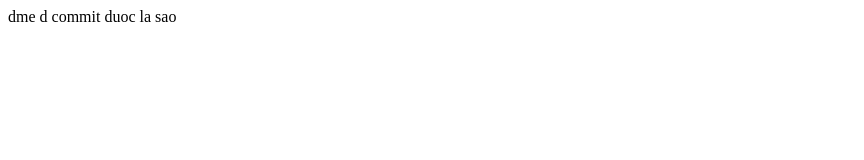
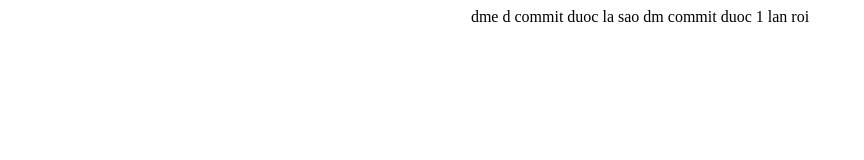
Before and after one commit to minhduc1209/met, a plain HTML site: page index.html in a window 1280 px wide. Shown: the whole page, without its empty margins (0-864 px from the left). Drawn offline with Linux system fonts and the light colour scheme.

Commit message:
index.html

```diff
--- a/index.html
+++ b/index.html
@@ -1,2 +1,3 @@
 <!DOCTYPE html>
 <head style="text-align: center;font-size: 100px;"> dme d commit duoc la sao </head>
+<body style="text-align: center;"> dm commit duoc 1 lan roi </body>
```
